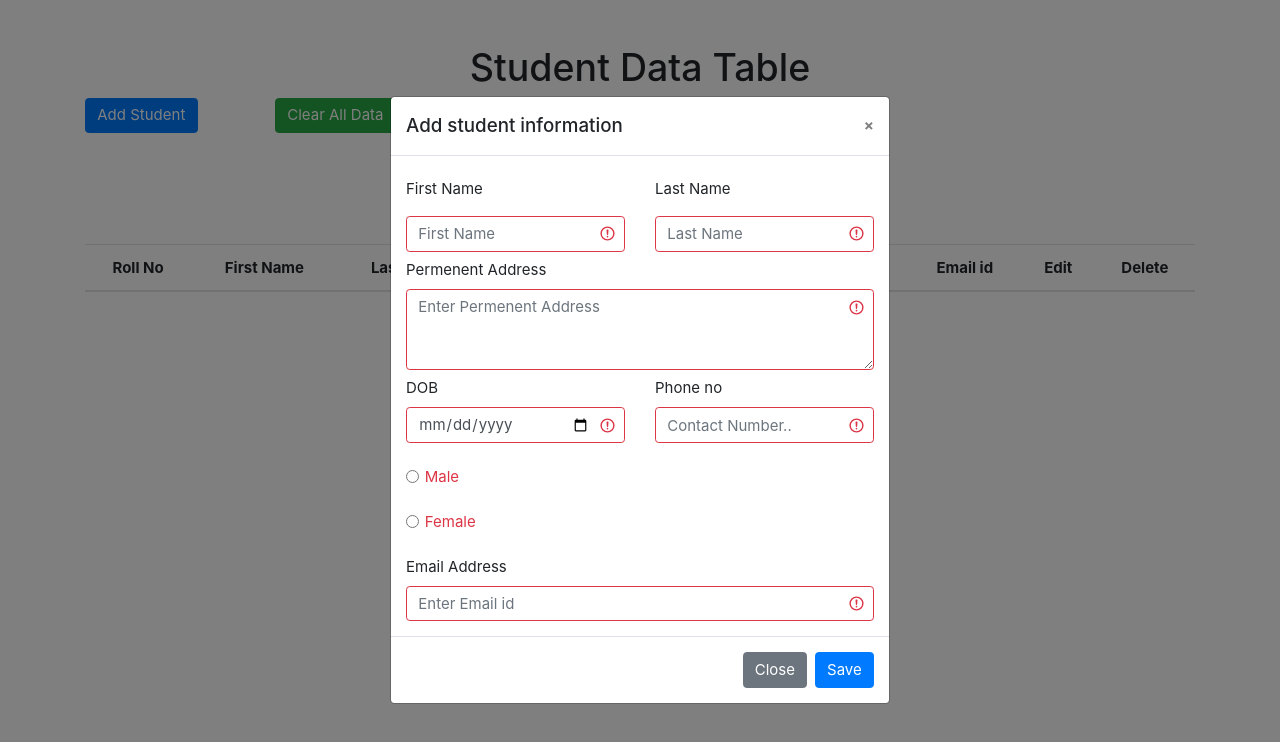
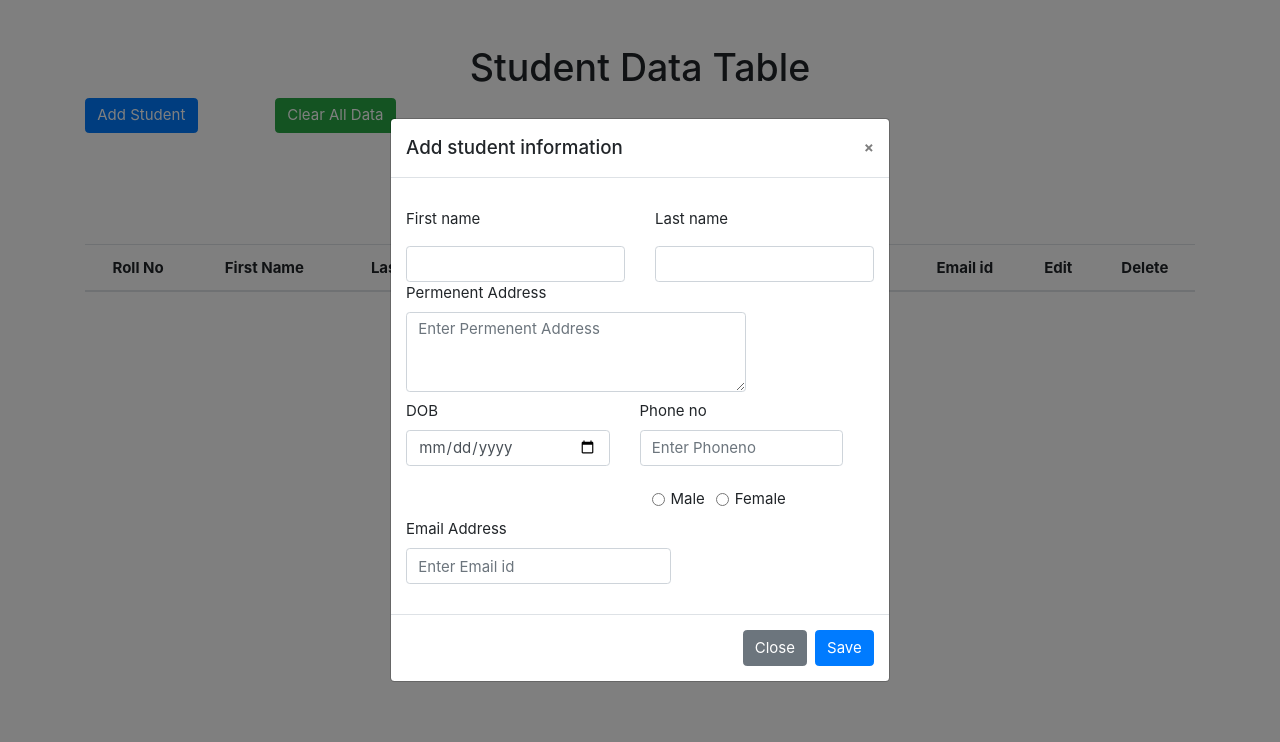
Before and after one commit to NikharPanchal/nikharpanchal.eventpage.github.io, a plain HTML site: page CrudOperation.html in a window 1280 px wide. Both pictures are taken after a click on the button "Add Student". Drawn offline with nearby package versions, Linux system fonts and the light colour scheme.

Commit message:
Validation problem solved

```diff
--- a/CrudOperation.html
+++ b/CrudOperation.html
@@ -15,7 +15,7 @@
     <script src="https://cdn.jsdelivr.net/npm/bootstrap@4.4.1/dist/js/bootstrap.min.js"
         integrity="sha384-wfSDF2E50Y2D1uUdj0O3uMBJnjuUD4Ih7YwaYd1iqfktj0Uod8GCExl3Og8ifwB6"
         crossorigin="anonymous"></script>
-    <script src="https://cdn.jsdelivr.net/npm/bootstrap@5.2.3/dist/js/bootstrap.bundle.min.js"></script>
+    <script src="http://ajax.googleapis.com/ajax/libs/jqueryui/1.12.1/jquery-ui.min.js"></script>
     <link rel="stylesheet" href="https://cdn.jsdelivr.net/npm/bootstrap@4.4.1/dist/css/bootstrap.min.css"
         integrity="sha384-Vkoo8x4CGsO3+Hhxv8T/Q5PaXtkKtu6ug5TOeNV6gBiFeWPGFN9MuhOf23Q9Ifjh" crossorigin="anonymous">
 
@@ -40,7 +40,8 @@
         <h1 class="text-center pt-5">Student Data Table</h1>
         <div class="row">
             <div class="col-2">
-                <button class="btn btn-primary" data-toggle="modal" data-target="#exampleModalCenter">Add Student</a>
+                <button class="btn btn-primary" data-toggle="modal" onclick="clearModal()"
+                    data-target="#exampleModalCenter">Add Student</a>
             </div>
             <div class="col-2">
                 <button class="btn btn-success" data-toggle="modal" data-target="#deletemodal"><a class="
@@ -74,86 +75,98 @@
             <!-- Insert modal -->
             <div class="modal fade" id="exampleModalCenter" tabindex="-1" role="dialog"
                 aria-labelledby="exampleModalCenterTitle" aria-hidden="true">
-                <div class="modal-dialog modal-dialog-centered" role="document">
+                <div id="myModal" class="modal-dialog modal-dialog-centered" role="document">
                     <div class="modal-content">
                         <div class="modal-header">
                             <h5 class="modal-title" id="exampleModalLongTitle">Add student information</h5>
-                            <button type="button" class="close" data-dismiss="modal" aria-label="Close">
+                            <button type="button" id="closebtn" class="close" data-dismiss="modal" aria-label="Close">
                                 <span aria-hidden="true">&times;</span>
                             </button>
                         </div>
-                        <form class="was-validated" novalidate>
 
-                            <div class="modal-body">
+                        <div class="modal-body">
+                            <form id="insertform" class="row needs-validation p-3" novalidate>
+
 
                                 <input type="hidden" id="rollno">
 
                                 <div class="row row-md">
-                                    <div class="col col-sm mt-2 w-25">
+                                    <div class="col col-sm w-25">
+                                        <label for="validationCustom01" class="form-label">First name</label>
+                                        <input type="text" class="form-control mt-2" id="fname" required>
+
+                                    </div>
+                                    <!-- <div class="col col-sm mt-2 w-25">
                                         <label>First Name</label>
                                         <input type="text" placeholder="First Name" id="fname" required
                                             class="form-control mt-2">
 
-                                    </div>
-
-                                    <div class="col col-sm mt-2 w-25">
-                                        <label>Last Name</label>
-                                        <input type="text" placeholder="Last Name" id="lname" required
-                                            class="form-control mt-2">
+                                    </div> -->
+                                    <div class="col col-sm w-25">
+                                        <label for="validationCustom01" class="form-label">Last name</label>
+                                        <input type="text" class="form-control mt-2" id="lname" required>
                                     </div>
                                 </div>
 
-                                <div class="row">
-                                    <div class="col col-sm mt-2 w-25">
+                                <div class="row row-md">
+                                    <div class="col col-sm w-50">
                                         <label>Permenent Address</label>
-                                        <textarea class="form-control" id="address" required cols="20" rows="3"
+                                        <textarea class="form-control" id="address" required cols="30" rows="3"
                                             placeholder="Enter Permenent Address"></textarea>
+
                                     </div>
                                 </div>
 
                                 <div class="row pt-2">
-                                    <div class="col col-sm w-25">
+                                    <div class="col col-sm w-50">
                                         <label>DOB</label>
-                                        <input type="date" id="date" required class="form-control">
+                                        <input type="date" id="date" max="" required class="form-control">
+
                                     </div>
 
-                                    <div class="col col-sm w-25">
+                                    <div class="col col-sm w-50">
                                         <label>Phone no</label>
-                                        <input type="tel" required id="contact" class="form-control"
-                                            placeholder="Contact Number.." maxlength="10">
+                                        <input id="contact" name="phoneno" class="form-control"
+                                            placeholder="Enter Phoneno" pattern="[6789][0-9]{9}"
+                                            data-mismatch="Enter 10 digit only" type="text" maxlength="10" required>
                                     </div>
                                 </div>
 
-                                <div class="row form-check">
-                                    <div class="col col-sm mt-4 w-25">
-                                        <input class="form-check-input" type="radio" value="male" id="male" required
-                                            name="gender">
-                                        <label class="form-check-label">Male</label>
-                                    </div>
-                                </div>
-                                <div class="row form-check">
-                                    <div class="col col-sm mt-4 w-25">
-                                        <input class="form-check-input" type="radio" id="female" value="female" required
-                                            name="gender">
-                                        <label class="form-check-label">Female</label>
-                                    </div>
-                                </div>
-
-                                <div class="row">
-                                    <div class="col col-sm mt-4 w-25">
+                                <div class="row row-md pt-2">
+                                    <div class="col col-sm mt-5 w-50">
                                         <label>Email Address</label>
                                         <input type="email" id="email" required placeholder="Enter Email id"
                                             class="form-control">
                                     </div>
                                 </div>
 
-                            </div>
+                                <div class="row row-md mt-4 mr-5">
+                                    <div class="">
+                                        <div class="col">
+                                            <input class="form-check-input" type="radio" value="male" id="male" required
+                                                name="gender">
+                                            <label class="form-check-label">Male</label>
+                                        </div>
+                                    </div>
 
-                            <div class="modal-footer">
-                                <button type="button" class="btn btn-secondary" data-dismiss="modal">Close</button>
-                                <button type="button" id="save" data-dismiss="modal"
-                                    class="btn btn-primary submitdata">Save</button>
-                            </div>
+                                    <div class="">
+                                        <div class="col">
+                                            <input class="form-check-input" type="radio" id="female" value="female"
+                                                required name="gender">
+                                            <label class="form-check-label">Female</label>
+                                        </div>
+                                    </div>
+
+                                </div>
+
+
+                        </div>
+
+                        <div class="modal-footer">
+                            <button type="button" id="closebtn" class="btn btn-secondary"
+                                data-dismiss="modal">Close</button>
+                            <button type="submit" id="save" class="btn btn-primary submitdata">Save</button>
+                        </div>
 
                         </form>
 
@@ -215,10 +228,18 @@
                                     </div>
                                 </div>
 
+                                <div class="row">
+                                    <div class="col col-sm mt-4">
+                                        <label>Email Address</label>
+                                        <input type="email" id="studemail" required placeholder="Enter Email id"
+                                            class="form-control">
+                                    </div>
+                                </div>
+
                                 <div class="row form-check">
                                     <div class="col col-sm mt-4 w-25">
-                                        <input class="form-check-input" type="radio" value="studmale" id="studmale"
-                                            required name="gen">
+                                        <input class="form-check-input" type="radio" value="male" id="studmale" required
+                                            name="gen">
                                         <label class="form-check-label">Male</label>
                                     </div>
                                 </div>
@@ -227,15 +248,6 @@
                                         <input class="form-check-input" type="radio" id="studfemale" value="female"
                                             required name="gen">
                                         <label class="form-check-label">Female</label>
-                                    </div>
-                                </div>
-
-
-                                <div class="row">
-                                    <div class="col col-sm mt-4 w-25">
-                                        <label>Email Address</label>
-                                        <input type="email" id="studemail" required placeholder="Enter Email id"
-                                            class="form-control">
                                     </div>
                                 </div>
 
@@ -280,7 +292,12 @@
     <script src="script.js"></script>
 
     <script>
+        let currentDate = new Date().toJSON().slice(0, 10);
+        console.log(currentDate); // "2022-06-17"
+        document.getElementById("date").setAttribute("max", currentDate);
+
         getAllData()
+
     </script>
 </body>
 
```
Also changed, not shown: script.js (+28 -20 lines).
